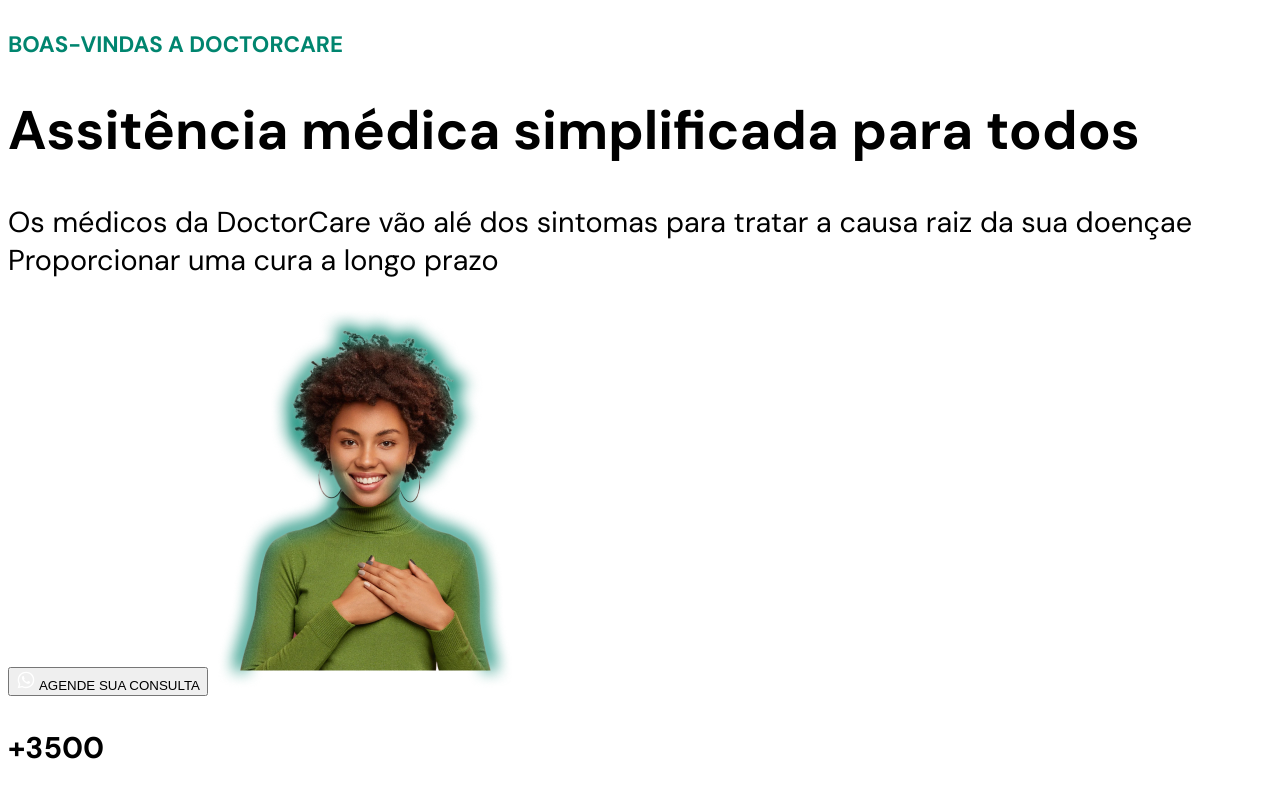
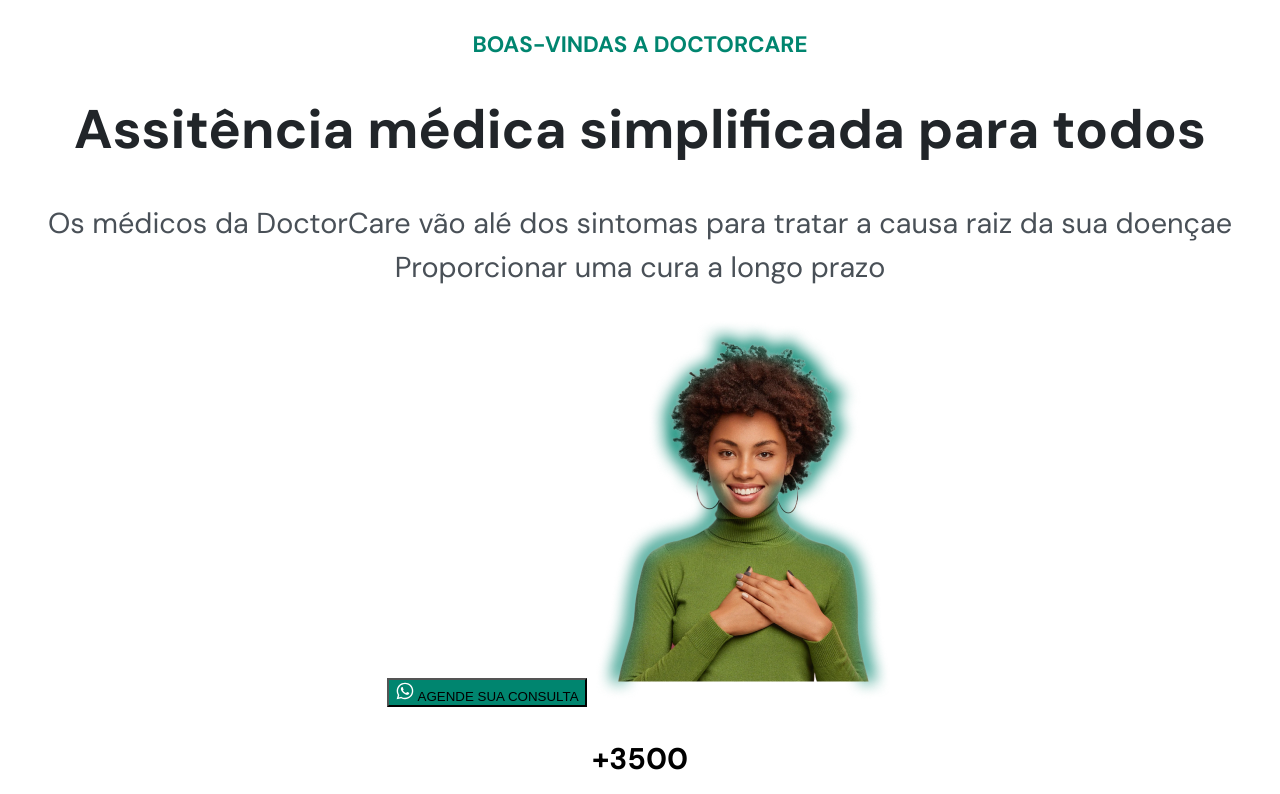
Before and after one commit to LucasFCdev/Nlw-rocketseat, a plain HTML site: page Index.html in a window 1280 px wide. Shown: the top 794 px of the page. Drawn offline with Linux system fonts and the light colour scheme.

Commit message:
Personalização Css Inicial

```diff
--- a/style.css
+++ b/style.css
@@ -4,10 +4,15 @@
     font-size: 62,5%;
     /*Variaveis do CSS*/
     --primary-color: #00856f;
+    --headline: #212529;
+    --paragraph: #495057;
+
 }
 body{
     font-family: 'DM Sans', sans-serif;
     font-size: 1.6rem;
+
+    text-align: center;
 }
 h4{
     font-size: 1.4rem;
@@ -15,7 +20,16 @@ h4{
 }
 h1{
     font-size: 3.4rem;
+    color: var(--headline);
+    line-height: 130%;
 }
 p{
     font-size: 1.8rem;
+    line-height: 150%;
+    font-weight: 400;
+    color: var(--paragraph);
+
 }
+button{
+    background-color: var(--primary-color);
+}
```
